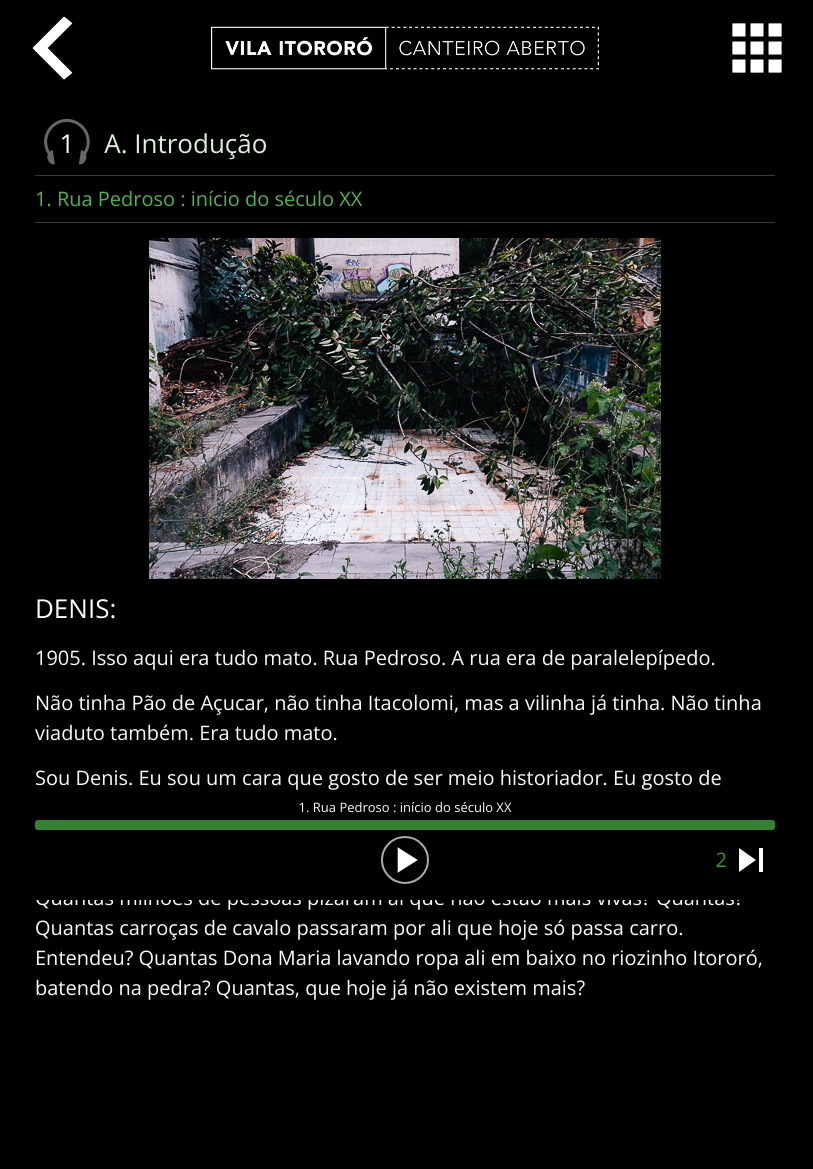
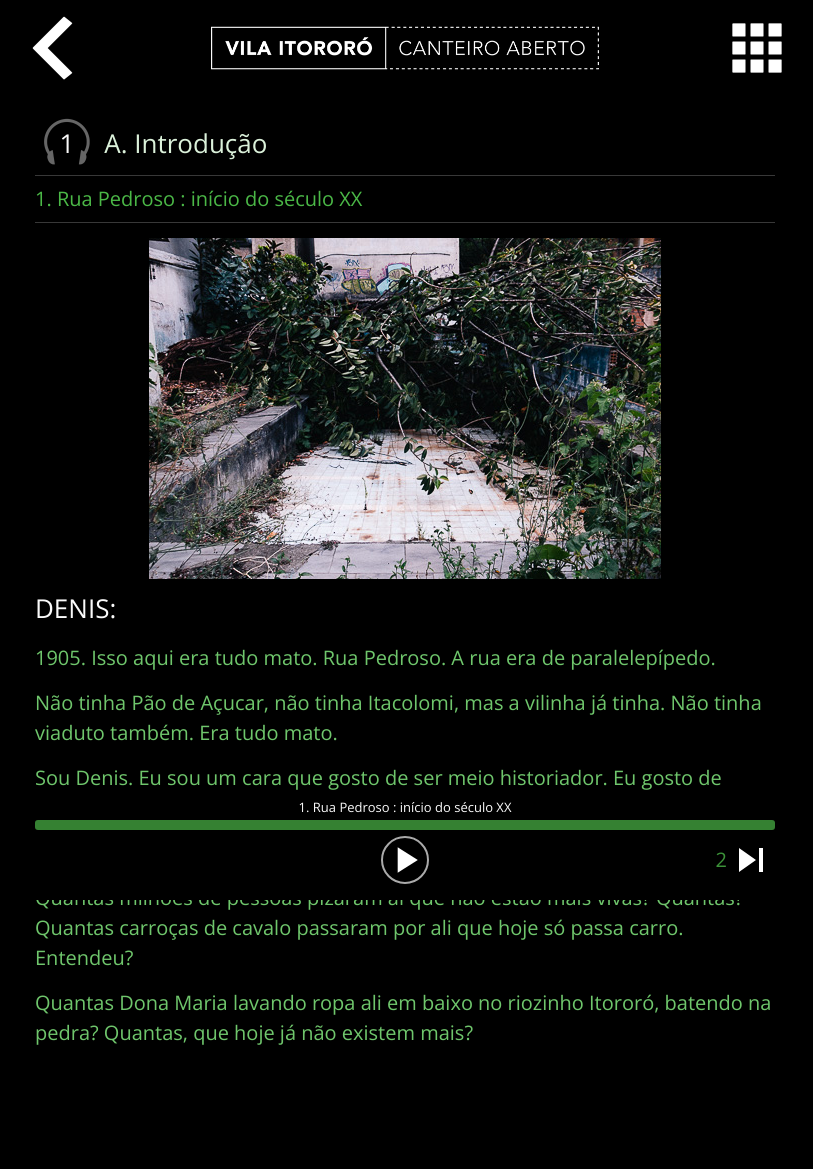
Before and after one commit to vilaitororo/vilaitororo.github.io, a Jekyll site: the page built from stops/1.md, in a window 1280 px wide. Shown: the whole page, without its empty margins (235-1048 px from the left). Built offline with Jekyll 4.4.1, drawn with Linux system fonts in a browser that asks for light colours; before the commit the page ends 1124 px from its top, so only the background shows below that.

```diff
--- a/stops/1.md
+++ b/stops/1.md
@@ -14,23 +14,24 @@ hero_images:
 
 ## DENIS:
 
-1905.
+>1905.
 Isso aqui era tudo mato.
 Rua Pedroso.
 A rua era de paralelepípedo.
 
-Não tinha Pão de Açucar, não tinha Itacolomi, mas a vilinha já tinha.
+>Não tinha Pão de Açucar, não tinha Itacolomi, mas a vilinha já tinha.
 Não tinha viaduto também.
 Era tudo mato.
 
-Sou Denis.
+>Sou Denis.
 Eu sou um cara que gosto de ser meio historiador.
 Eu gosto de história.
 
-Isso aqui é patrimonio histórico.
+>Isso aqui é patrimonio histórico.
 
-Quantas milhões de pessoas pizaram ai que não estão mais vivas? Quantas?
+>Quantas milhões de pessoas pizaram ai que não estão mais vivas? Quantas?
 Quantas carroças de cavalo passaram por ali que hoje só passa carro.
 Entendeu?
-Quantas Dona Maria lavando ropa ali em baixo no riozinho Itororó, batendo na pedra?
+
+>Quantas Dona Maria lavando ropa ali em baixo no riozinho Itororó, batendo na pedra?
 Quantas, que hoje já não existem mais?
```
Also changed, not shown: stops/2.md (+1 -3 lines), stops/3.md (+2 -0 lines).
